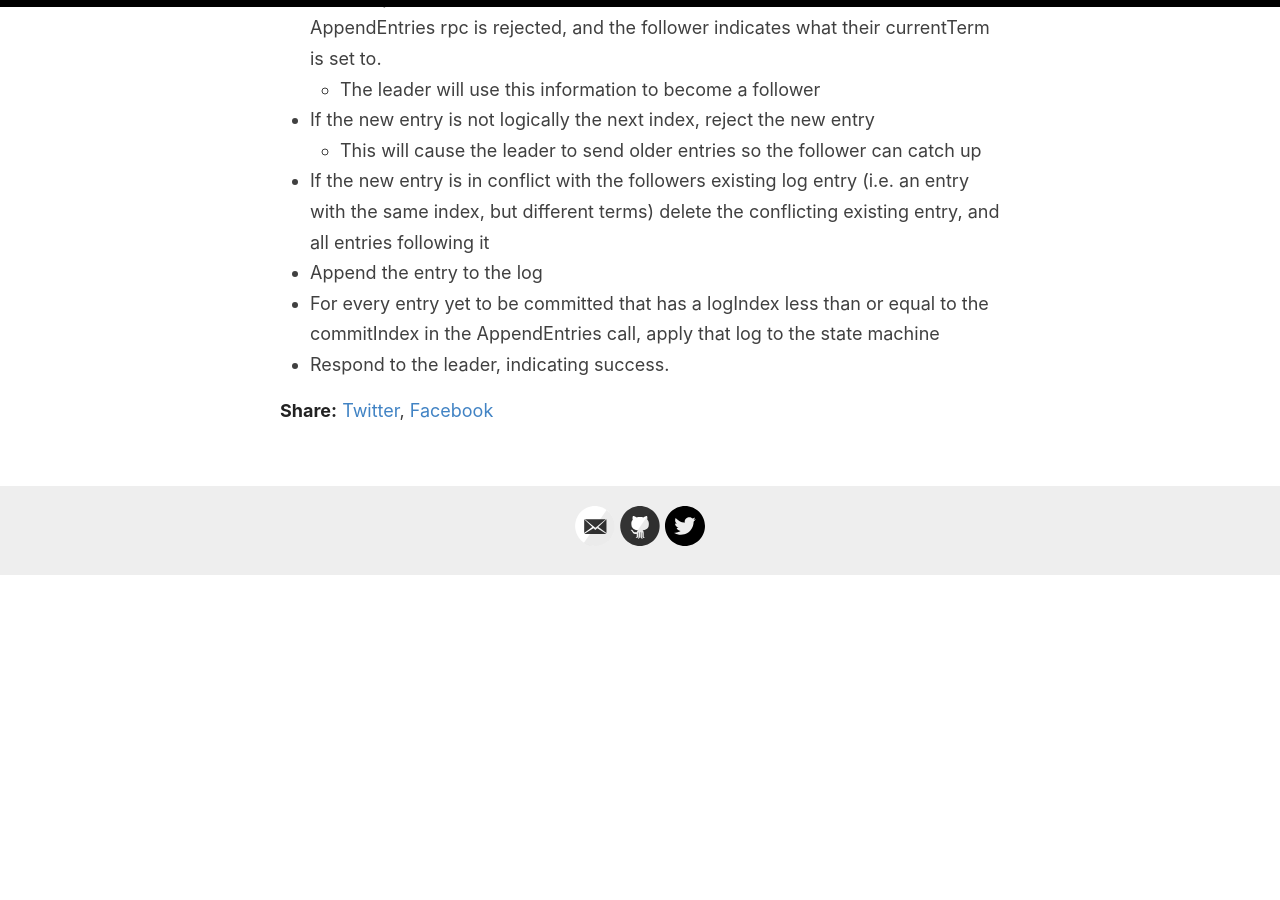
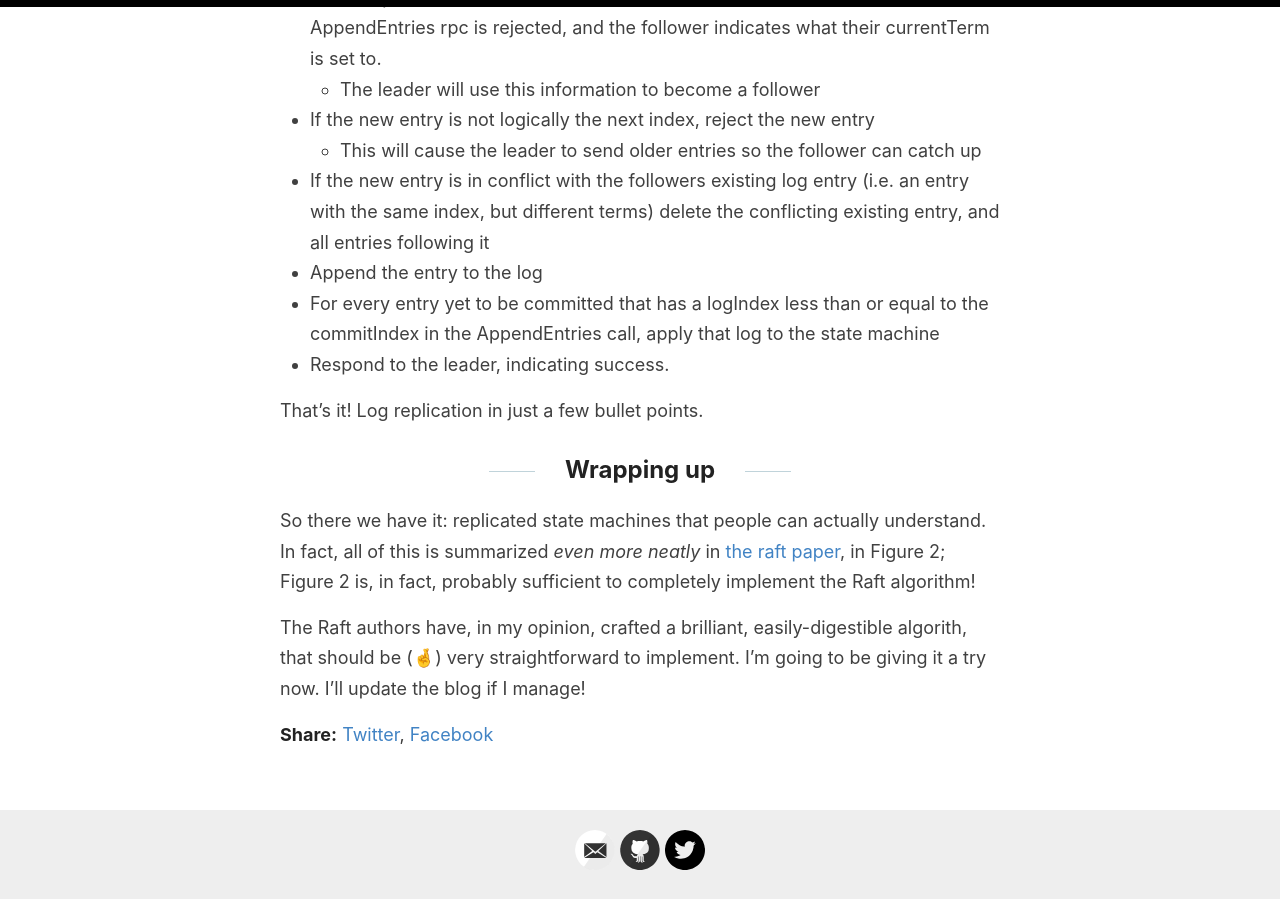
Before and after one commit to reidswan/reidswan.github.io, a Jekyll site: the page built from _posts/2023-05-24-grokking-raft-2.md, in a window 1280 px wide and 900 px high, scrolled down 3471 px. Built offline with Jekyll 4.4.1, drawn with Linux system fonts in a browser that asks for light colours; before the commit the page ends 4047 px from its top, so only the background shows below that.

Commit message:
Sign off

```diff
--- a/_posts/2023-05-24-grokking-raft-2.md
+++ b/_posts/2023-05-24-grokking-raft-2.md
@@ -58,5 +58,13 @@ From a follower's perspective:
 - For every entry yet to be committed that has a logIndex less than or equal to the commitIndex in the AppendEntries call, apply that log to the state machine
 - Respond to the leader, indicating success.
 
+That's it! Log replication in just a few bullet points.
+
+## Wrapping up
+
+So there we have it: replicated state machines that people can actually understand. In fact, all of this is summarized _even more neatly_ in [the raft paper][raft-paper], in Figure 2; Figure 2 is, in fact, probably sufficient to completely implement the Raft algorithm!
+
+The Raft authors have, in my opinion, crafted a brilliant, easily-digestible algorith, that should be (🤞) very straightforward to implement. I'm going to be giving it a try now. I'll update the blog if I manage!
+
 [grokking-raft-1]: /grokking-raft/
 [raft-paper]:  https://raft.github.io/raft.pdf
```
